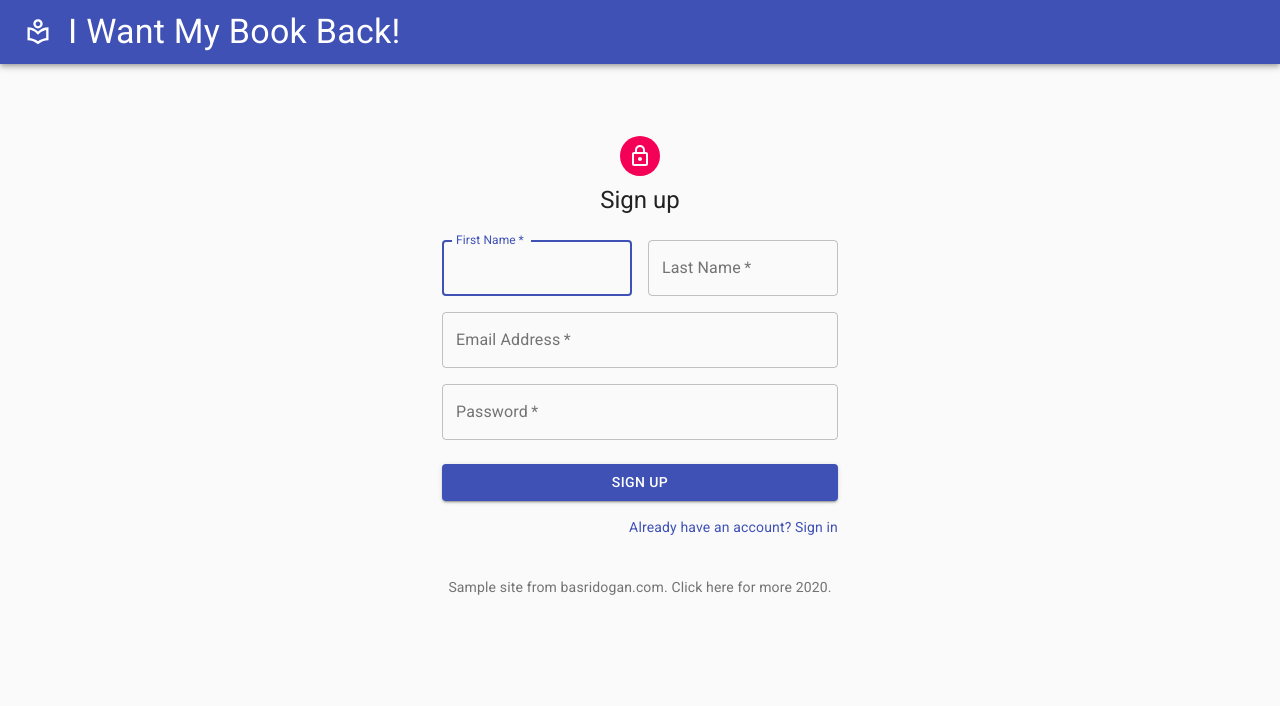
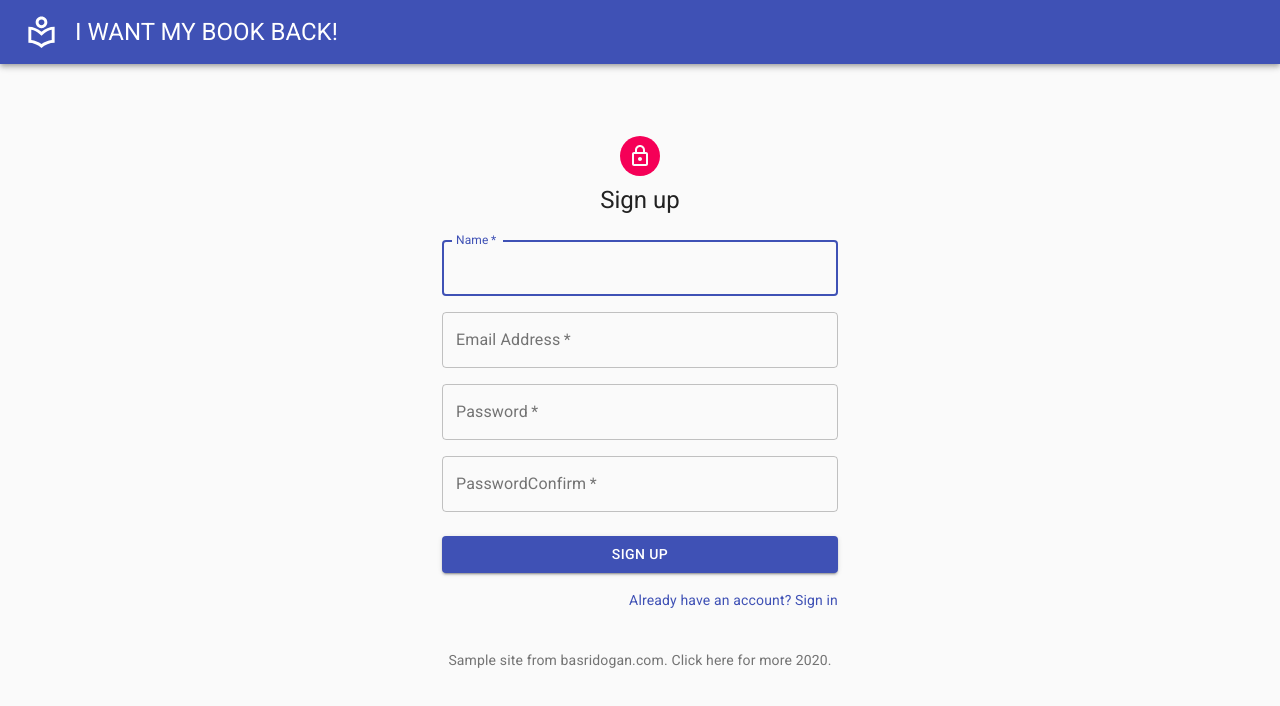
Before and after one commit to badogan/testing-wed, a React (Create React App) app: page /signup in a window 1280 px wide. Shown: the top 706 px of the page. Built offline with nearby package versions, Linux system fonts and the light colour scheme; no server answers.

Commit message:
all pages in place. pre-deployment code

```diff
--- a/src/App.js
+++ b/src/App.js
@@ -1,4 +1,4 @@
-import React, { useState, useEffect } from "react";
+import React, { useState } from "react";
 import { Route } from "react-router-dom";
 
 import API from "./APIsHelpers/API";
@@ -37,10 +37,16 @@ function App(props) {
     );
   };
 
+  const handleLogout = () => {
+    localStorage.removeItem("token");
+    setUser(null);setBooks(null);setShowBook(null)
+    props.history.push("/");
+  };
+
   return (
     <React.Fragment>
       <CssBaseline />
-      <Header />
+      <Header handleLogout={handleLogout} user={user}/>
 
       <Route
         exact
--- a/src/pages/Header.js
+++ b/src/pages/Header.js
@@ -1,32 +1,45 @@
 import React from "react";
 import AppBar from "@material-ui/core/AppBar";
 import { makeStyles } from "@material-ui/core/styles";
-import CssBaseline from "@material-ui/core/CssBaseline";
-import Toolbar from '@material-ui/core/Toolbar';
-import Typography from '@material-ui/core/Typography';
-import LocalLibraryOutlinedIcon from '@material-ui/icons/LocalLibraryOutlined';
+// import CssBaseline from "@material-ui/core/CssBaseline";
+import Toolbar from "@material-ui/core/Toolbar";
+import Typography from "@material-ui/core/Typography";
+import Button from "@material-ui/core/Button";
+import LocalLibraryOutlinedIcon from "@material-ui/icons/LocalLibraryOutlined";
+// import IconButton from '@material-ui/core/IconButton';
+// import MenuIcon from '@material-ui/icons/Menu';
+
 
 const useStyles = makeStyles(theme => ({
   icon: {
     marginRight: theme.spacing(2),
-    fontSize: '200%'
+    fontSize: "250%"
+  },
+  root: {
+    flexGrow: 1
+  },
+  menuButton: {
+    marginRight: theme.spacing(2)
+  },
+  title: {
+    flexGrow: 1
   }
 }));
 
-export default function Header() {
+export default function Header({user,handleLogout}) {
   const classes = useStyles();
 
   return (
-    <React.Fragment>
-      <CssBaseline />
-      <AppBar position="relative">
+    <div className={classes.root}>
+      <AppBar position="static">
         <Toolbar>
-          <LocalLibraryOutlinedIcon className={classes.icon} />
-          <Typography variant="h4" color="inherit" noWrap>
-              I Want My Book Back!
+          <LocalLibraryOutlinedIcon className={classes.icon} color='inherit'/>
+          <Typography variant="h5" className={classes.title}>
+            I WANT MY BOOK BACK!
           </Typography>
+          {user && <Button onClick={() => handleLogout()} color="inherit">Logout</Button>}
         </Toolbar>
       </AppBar>
-    </React.Fragment>
+    </div>
   );
 }
--- a/src/pages/LoginPage.js
+++ b/src/pages/LoginPage.js
@@ -126,7 +126,7 @@ export default function LoginPage({updateUser,history}) {
             </Button>
             <Grid container>
               <Grid item>
-                <Link onClick={() => history.push("/signup")} variant="body2">
+                <Link component='button' onClick={() => history.push("/signup")} variant="body2">
                   {"Don't have an account? Sign Up"}
                 </Link>
               </Grid>
--- a/src/pages/MainPage.js
+++ b/src/pages/MainPage.js
@@ -1,4 +1,4 @@
-import React, { useState, useEffect } from "react";
+import React, { useState} from "react";
 
 import Copyright from "../components/copyright";
 import ListBook from "../components/listBook";
--- a/src/pages/ShowPage.js
+++ b/src/pages/ShowPage.js
@@ -87,7 +87,7 @@ export default function ShowPage(props) {
   return (
     <React.Fragment>
       <CssBaseline />
-      <Grid item key={props.book} xs={12} sm={6} md={4}>
+      <Grid container key={props.book} xs={12} sm={6} md={4}>
         <Card className={classes.card}>
           <CardMedia
             className={classes.cardMedia}
--- a/src/pages/SignupPage.js
+++ b/src/pages/SignupPage.js
@@ -1,41 +1,40 @@
-import React, {useState,useEffect} from 'react';
+import React, { useState, useEffect } from "react";
 import useValidation from "../hooks/useValidation";
 import ListErrors from "../components/ListErrors";
 import API from "../APIsHelpers/API";
 
-import Copyright from '../components/copyright'
+import Copyright from "../components/copyright";
 
-import Avatar from '@material-ui/core/Avatar';
-import Button from '@material-ui/core/Button';
-import CssBaseline from '@material-ui/core/CssBaseline';
-import TextField from '@material-ui/core/TextField';
-import Link from '@material-ui/core/Link';
-import Grid from '@material-ui/core/Grid';
-import Box from '@material-ui/core/Box';
-import LockOutlinedIcon from '@material-ui/icons/LockOutlined';
-import Typography from '@material-ui/core/Typography';
-import { makeStyles } from '@material-ui/core/styles';
-import Container from '@material-ui/core/Container';
+import Avatar from "@material-ui/core/Avatar";
+import Button from "@material-ui/core/Button";
+import CssBaseline from "@material-ui/core/CssBaseline";
+import TextField from "@material-ui/core/TextField";
+import Link from "@material-ui/core/Link";
+import Grid from "@material-ui/core/Grid";
+import Box from "@material-ui/core/Box";
+import LockOutlinedIcon from "@material-ui/icons/LockOutlined";
+import Typography from "@material-ui/core/Typography";
+import { makeStyles } from "@material-ui/core/styles";
+import Container from "@material-ui/core/Container";
 
-
-const useStyles = makeStyles((theme) => ({
+const useStyles = makeStyles(theme => ({
   paper: {
     marginTop: theme.spacing(8),
-    display: 'flex',
-    flexDirection: 'column',
-    alignItems: 'center',
+    display: "flex",
+    flexDirection: "column",
+    alignItems: "center"
   },
   avatar: {
     margin: theme.spacing(1),
-    backgroundColor: theme.palette.secondary.main,
+    backgroundColor: theme.palette.secondary.main
   },
   form: {
-    width: '100%', // Fix IE 11 issue.
-    marginTop: theme.spacing(3),
+    width: "100%", // Fix IE 11 issue.
+    marginTop: theme.spacing(3)
   },
   submit: {
-    margin: theme.spacing(3, 0, 2),
-  },
+    margin: theme.spacing(3, 0, 2)
+  }
 }));
 
 export default function SignupPage(props) {
@@ -47,6 +46,32 @@ export default function SignupPage(props) {
   const [passwordConfirm, setPasswordConfirm] = useState(null);
   const { validate, errorArray } = useValidation();
 
+  useEffect(() => {
+    errorArray && (errorArray.length === 0) && doSignup();
+  }, [errorArray]);
+
+  const doSignup = () => {
+    if (errorArray && errorArray.length === 0) {
+      API.UserSignup({
+        name,
+        email,
+        password,
+        passwordConfirm,
+        role: "user"
+      }).then(result => {
+        // console.log(result)
+        if (result.status === "success") {
+          localStorage.token = result.token;
+          props.updateUser(result.data.user);
+        }
+      });
+    }
+  };
+
+  const handleValidation = () => {
+    validate(name, email, password, passwordConfirm);
+  };
+
   return (
     <Container component="main" maxWidth="xs">
       <CssBaseline />
@@ -57,33 +82,25 @@ export default function SignupPage(props) {
         <Typography component="h1" variant="h5">
           Sign up
         </Typography>
+        {errorArray ? <ListErrors errorArray={errorArray} /> : null}
         <form className={classes.form} noValidate>
           <Grid container spacing={2}>
-            <Grid item xs={12} sm={6}>
+            <Grid item xs={12}>
               <TextField
-                autoComplete="fname"
+                onChange={e => setName(e.target.value)}
+                autoComplete="name"
                 name="firstName"
                 variant="outlined"
                 required
                 fullWidth
                 id="firstName"
-                label="First Name"
+                label="Name"
                 autoFocus
-              />
-            </Grid>
-            <Grid item xs={12} sm={6}>
-              <TextField
-                variant="outlined"
-                required
-                fullWidth
-                id="lastName"
-                label="Last Name"
-                name="lastName"
-                autoComplete="lname"
               />
             </Grid>
             <Grid item xs={12}>
               <TextField
+                onChange={e => setEmail(e.target.value)}
                 variant="outlined"
                 required
                 fullWidth
@@ -95,6 +112,7 @@ export default function SignupPage(props) {
             </Grid>
             <Grid item xs={12}>
               <TextField
+                onChange={e => setPassword(e.target.value)}
                 variant="outlined"
                 required
                 fullWidth
@@ -105,8 +123,25 @@ export default function SignupPage(props) {
                 autoComplete="current-password"
               />
             </Grid>
+            <Grid item xs={12}>
+              <TextField
+                onChange={e => setPasswordConfirm(e.target.value)}
+                variant="outlined"
+                required
+                fullWidth
+                name="passwordConfirm"
+                label="PasswordConfirm"
+                type="password"
+                id="passwordConfirm"
+                autoComplete="current-password"
+              />
+            </Grid>
           </Grid>
           <Button
+            onClick={e => {
+              e.preventDefault();
+              handleValidation();
+            }}
             type="submit"
             fullWidth
             variant="contained"
@@ -117,7 +152,7 @@ export default function SignupPage(props) {
           </Button>
           <Grid container justify="flex-end">
             <Grid item>
-              <Link href="#" variant="body2">
+              <Link component='button' onClick={() => props.history.push("/login")} variant="body2">
                 Already have an account? Sign in
               </Link>
             </Grid>
```
